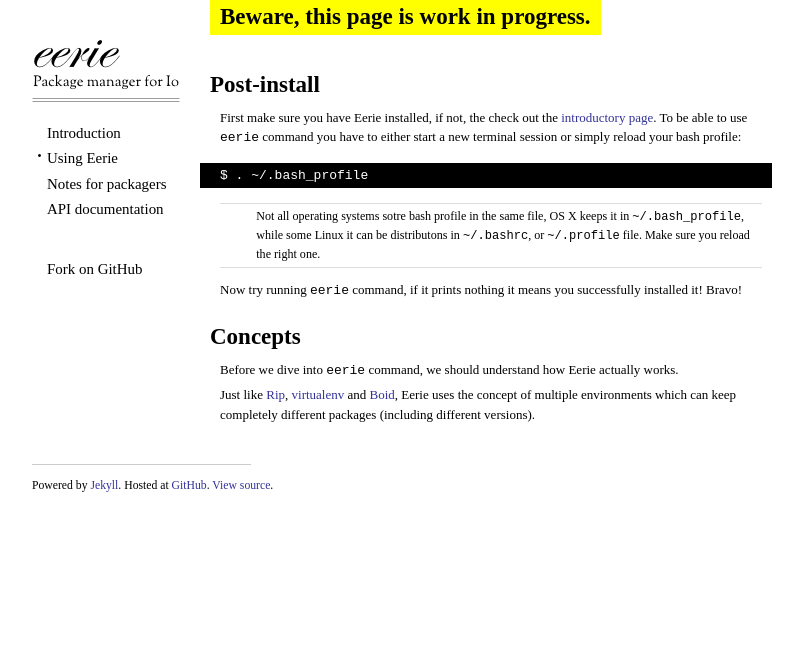
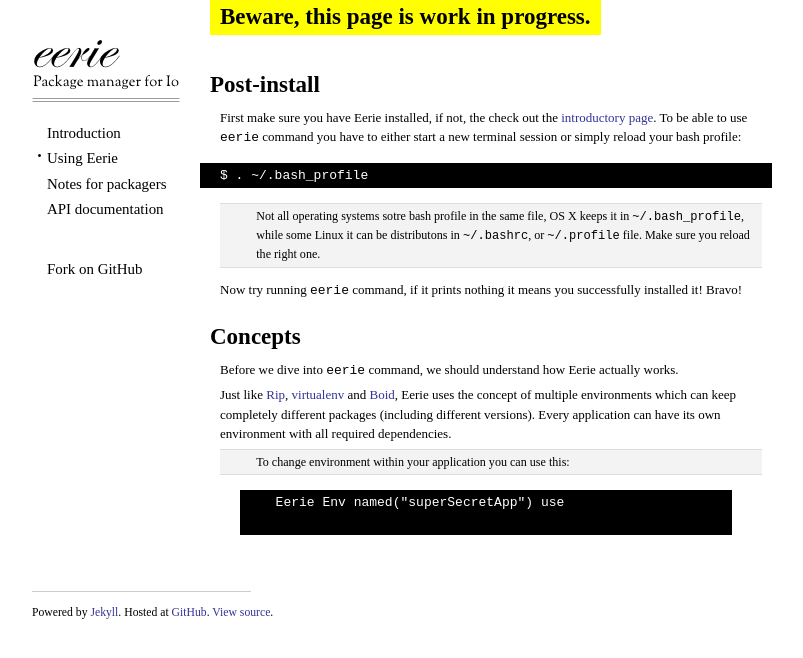
Before and after one commit to IoLanguage/eerie, a Jekyll site: the page built from usage.html, in a window 1280 px wide. Shown: the top 658 px of the page, without its empty margins (243-1046 px from the left). Built offline with Jekyll 4.4.1, drawn with Linux system fonts in a browser that asks for light colours; some web fonts are replaced; Markdown is read by kramdown in place of the engine named in the settings.

Commit message:
Testing pygments highlighting.

```diff
--- a/_config.yml
+++ b/_config.yml
@@ -1,5 +1,5 @@
 destination: ./_site
-auto:        false
+auto:        true
 lsi:         false
 server_port: 4000
 pygments:    true
--- a/css/main.css
+++ b/css/main.css
@@ -127,6 +127,7 @@
   border: 1px solid #ddd;
   border-width: 1px 0;
   font-size: 0.93em;
+  background: #f3f3f3;
 }
 
 h2.work-in-progress {
--- a/usage.html
+++ b/usage.html
@@ -32,4 +32,11 @@
 <p>
   Just like <a href="http://hellorip.com">Rip</a>, <a href="http://pypi.python.org/pypi/virtualenv">virtualenv</a> and <a href="http://jdp.github.com/boid">Boid</a>,
   Eerie uses the concept of multiple environments which can keep completely different packages (including different versions).
+  Every application can have its own environment with all required dependencies.
 </p>
+<p class="note">
+  To change environment within your application you can use this:<br/>
+  {% highlight io %}
+  Eerie Env named("superSecretApp") use
+  {% endhighlight %}
+</p>
```
Also changed, not shown: 5 other files.
